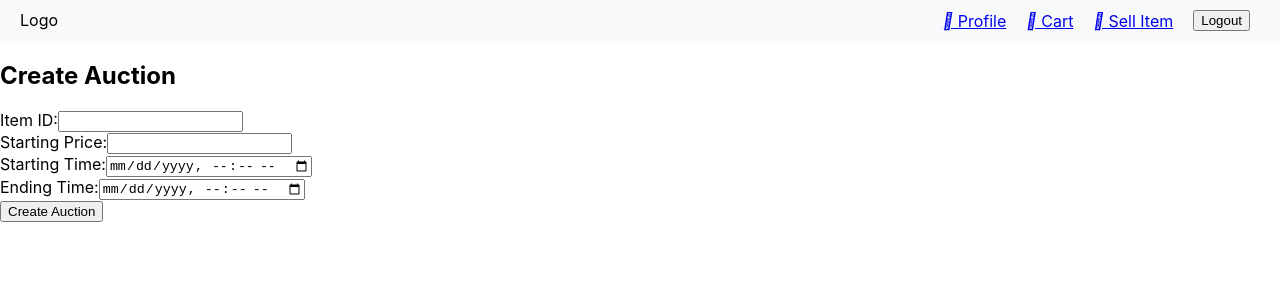
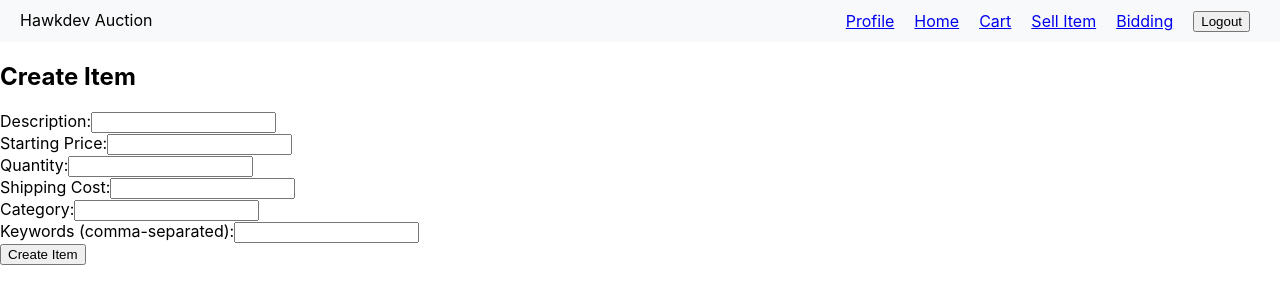
Before and after one commit to yixinliu99/hawkdev, a React (Create React App) app in the folder web_app/frontend/: page /sell-item/1 in a window 1280 px wide. Shown: the top 304 px of the page. Built offline with nearby package versions, Linux system fonts and the light colour scheme.

Commit message:
Create Item and item listing merged, improved frontend

```diff
--- a/web_app/frontend/src/components/Navbar.js
+++ b/web_app/frontend/src/components/Navbar.js
@@ -1,5 +1,5 @@
 import React from 'react';
-import { Link, useNavigate, useLocation, useParams } from 'react-router-dom';
+import { Link, useNavigate, useLocation } from 'react-router-dom';
 
 const Navbar = () => {
   const token = localStorage.getItem('token');
@@ -21,21 +21,39 @@ const Navbar = () => {
 
   return (
     <nav style={{ display: 'flex', justifyContent: 'space-between', padding: '10px 20px', backgroundColor: '#f8f9fa' }}>
-      <div>Logo</div>
-      <div style={{ display: 'flex', alignItems: 'center' }}>
-        <Link to={`/profile/${user_id}`} style={{ margin: '0 10px' }}>
-          <i className="fas fa-user"></i> Profile
-        </Link>
-        <Link to={`/cart/${user_id}`} style={{ margin: '0 10px' }}>
-          <i className="fas fa-shopping-cart"></i> Cart
-        </Link>
-        <Link to={`/sell-item/${user_id}`} style={{ margin: '0 10px' }}>
-          <i className="fas fa-plus-circle"></i> Sell Item
-        </Link>
-        <button onClick={handleLogout} style={{ margin: '0 10px' }}>
-          Logout
-        </button>
-      </div>
+      <div>Hawkdev Auction</div>
+      <ul style={{ display: 'flex', alignItems: 'center', listStyleType: 'none', padding: 0, margin: 0 }}>
+        <li style={{ margin: '0 10px' }}>
+          <Link to={`/profile/${user_id}`}>
+            Profile
+          </Link>
+        </li>
+        <li style={{ margin: '0 10px' }}>
+          <Link to="/items">
+            Home
+          </Link>
+        </li>
+        <li style={{ margin: '0 10px' }}>
+          <Link to={`/cart/${user_id}`}>
+            Cart
+          </Link>
+        </li>
+        <li style={{ margin: '0 10px' }}>
+          <Link to={`/sell-item/${user_id}`}>
+            Sell Item
+          </Link>
+        </li>
+        <li style={{ margin: '0 10px' }}>
+          <Link to={`/bidding/${user_id}`}>
+            Bidding
+          </Link>
+        </li>
+        <li style={{ margin: '0 10px' }}>
+          <button onClick={handleLogout}>
+            Logout
+          </button>
+        </li>
+      </ul>
     </nav>
   );
 };
--- a/web_app/frontend/src/components/SellItem.js
+++ b/web_app/frontend/src/components/SellItem.js
@@ -1,56 +1,60 @@
 import React, { useState } from 'react';
-import userService from '../services/userService';
+import axios from 'axios'; // Import axios for making HTTP requests
 
 const SellItem = () => {
-  const [itemID, setItemID] = useState('');
+  const [description, setDescription] = useState('');
   const [startingPrice, setStartingPrice] = useState('');
-  const [startingTime, setStartingTime] = useState('');
-  const [endingTime, setEndingTime] = useState('');
+  const [quantity, setQuantity] = useState('');
+  const [shippingCost, setShippingCost] = useState('');
+  const [category, setCategory] = useState('');
+  const [keywords, setKeywords] = useState('');
   const [message, setMessage] = useState('');
 
   const handleSubmit = async (e) => {
     e.preventDefault();
 
-    const sellerID = localStorage.getItem('userId');
-    if (!sellerID) {
-      setMessage('You must be logged in to create an auction.');
+    const userID = localStorage.getItem('userId');
+    if (!userID) {
+      setMessage('You must be logged in to create an item.');
       return;
     }
 
-    const auctionData = {
-      item_id: itemID,
-      seller_id: sellerID,
-      active: true,
-      starting_time: startingTime,
-      ending_time: endingTime,
+    const itemData = {
+      user_id: userID,
       starting_price: parseFloat(startingPrice),
-      current_price: parseFloat(startingPrice),
-      bids: [],
+      quantity: parseInt(quantity, 10),
+      shipping_cost: parseFloat(shippingCost),
+      description,
+      flagged: false,
+      category,
+      keywords: keywords.split(',').map(keyword => keyword.trim()), // Convert comma-separated string to array
     };
 
     try {
-      await userService.createAuction(auctionData, sellerID);
-      setMessage('Auction created successfully!');
-      setItemID('');
+      const response = await axios.post('http://localhost:8081/items', itemData);
+      setMessage(`Item created successfully! Item ID: ${response.data._id}`);
+      setDescription('');
       setStartingPrice('');
-      setStartingTime('');
-      setEndingTime('');
+      setQuantity('');
+      setShippingCost('');
+      setCategory('');
+      setKeywords('');
     } catch (error) {
-      console.error('Error creating auction:', error);
-      setMessage('An error occurred while creating the auction.');
+      console.error('Error creating item:', error);
+      setMessage('An error occurred while creating the item.');
     }
   };
 
   return (
     <div>
-      <h2>Create Auction</h2>
+      <h2>Create Item</h2>
       <form onSubmit={handleSubmit}>
         <div>
-          <label>Item ID:</label>
+          <label>Description:</label>
           <input
             type="text"
-            value={itemID}
-            onChange={(e) => setItemID(e.target.value)}
+            value={description}
+            onChange={(e) => setDescription(e.target.value)}
             required
           />
         </div>
@@ -64,24 +68,42 @@ const SellItem = () => {
           />
         </div>
         <div>
-          <label>Starting Time:</label>
+          <label>Quantity:</label>
           <input
-            type="datetime-local"
-            value={startingTime}
-            onChange={(e) => setStartingTime(e.target.value)}
+            type="number"
+            value={quantity}
+            onChange={(e) => setQuantity(e.target.value)}
             required
           />
         </div>
         <div>
-          <label>Ending Time:</label>
+          <label>Shipping Cost:</label>
           <input
-            type="datetime-local"
-            value={endingTime}
-            onChange={(e) => setEndingTime(e.target.value)}
+            type="number"
+            value={shippingCost}
+            onChange={(e) => setShippingCost(e.target.value)}
             required
           />
         </div>
-        <button type="submit">Create Auction</button>
+        <div>
+          <label>Category:</label>
+          <input
+            type="text"
+            value={category}
+            onChange={(e) => setCategory(e.target.value)}
+            required
+          />
+        </div>
+        <div>
+          <label>Keywords (comma-separated):</label>
+          <input
+            type="text"
+            value={keywords}
+            onChange={(e) => setKeywords(e.target.value)}
+            required
+          />
+        </div>
+        <button type="submit">Create Item</button>
       </form>
       {message && <p>{message}</p>}
     </div>
```
